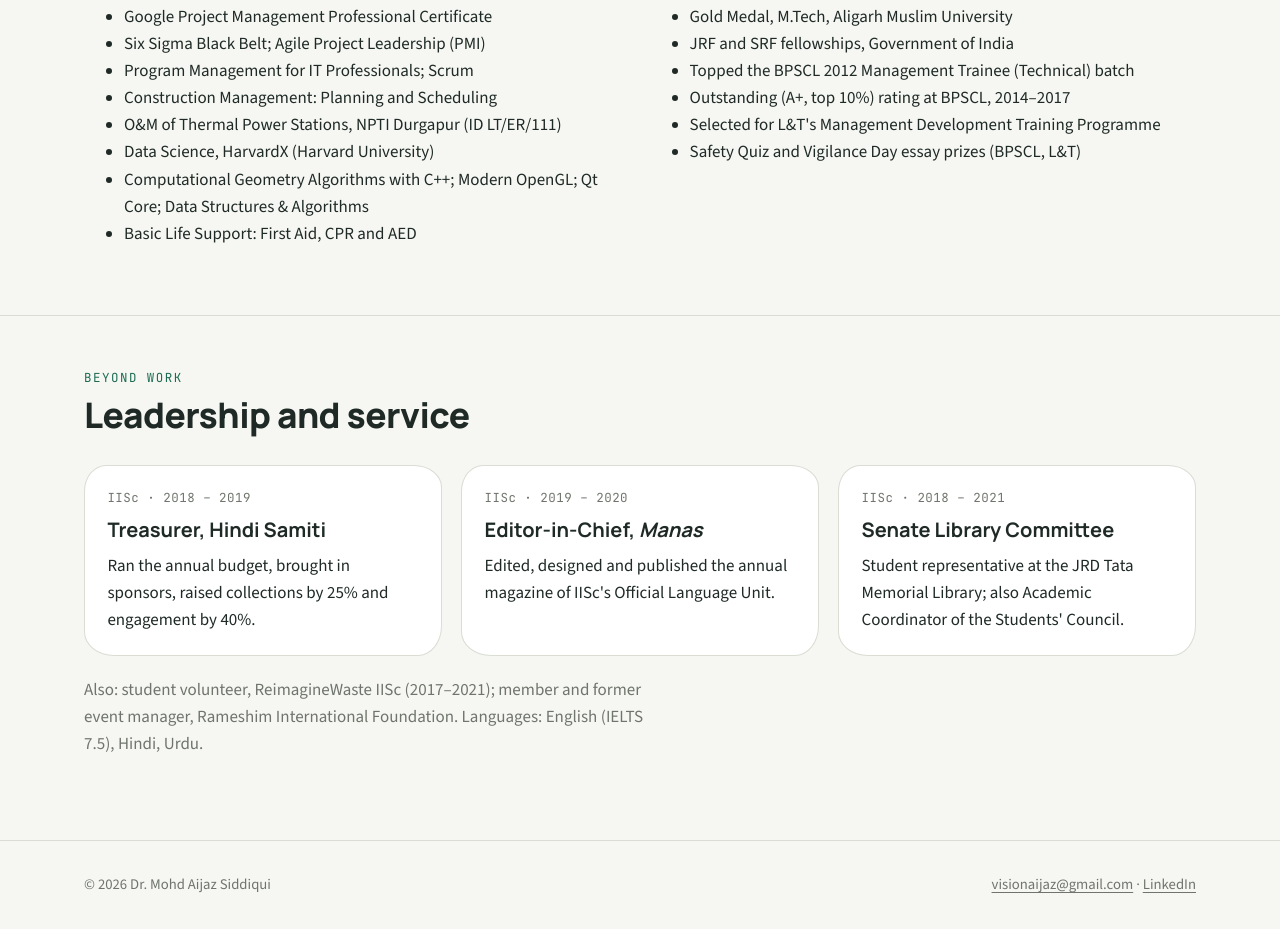
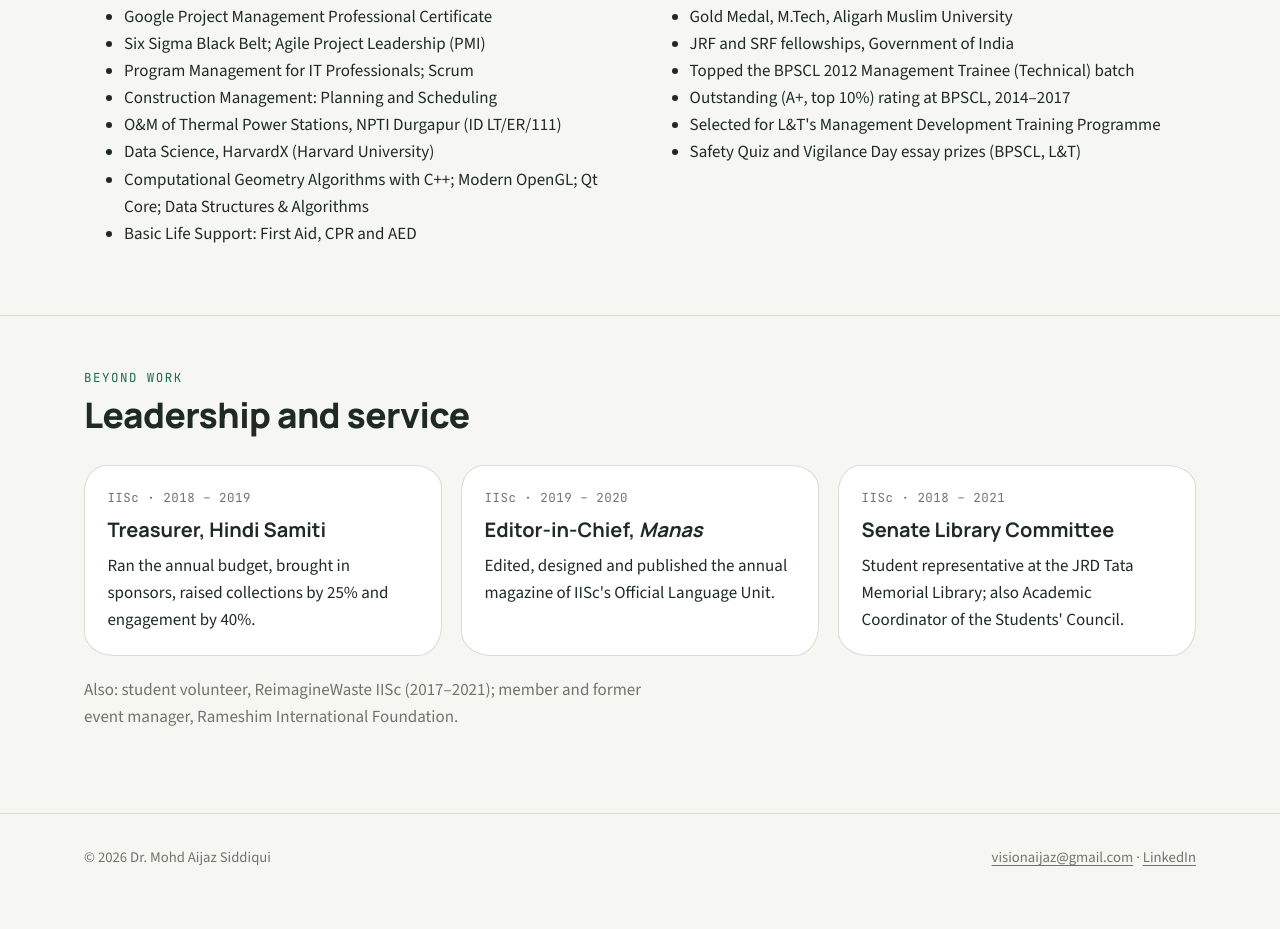
Before and after one commit to digitalAijaz/Website, a plain HTML site: page skills.html in a window 1280 px wide. Shown: the part 2502-3431 px from the top of the page. After the commit the page ends 3404 px from the top, so only its background shows below. Drawn offline with nearby package versions, Linux system fonts and the light colour scheme.

Commit message:
Remove languages line from Education & Skills
Co-Authored-By: Claude Opus 5.5 <noreply@anthropic.com>

```diff
--- a/skills.html
+++ b/skills.html
@@ -168,7 +168,7 @@
         <article class="card"><span class="meta">IISc · 2019 – 2020</span><h3>Editor-in-Chief, <em>Manas</em></h3><p>Edited, designed and published the annual magazine of IISc's Official Language Unit.</p></article>
         <article class="card"><span class="meta">IISc · 2018 – 2021</span><h3>Senate Library Committee</h3><p>Student representative at the JRD Tata Memorial Library; also Academic Coordinator of the Students' Council.</p></article>
       </div>
-      <p class="muted" style="margin-top:1.2rem">Also: student volunteer, ReimagineWaste IISc (2017–2021); member and former event manager, Rameshim International Foundation. Languages: English (IELTS 7.5), Hindi, Urdu.</p>
+      <p class="muted" style="margin-top:1.2rem">Also: student volunteer, ReimagineWaste IISc (2017–2021); member and former event manager, Rameshim International Foundation.</p>
     </div>
   </section>
 </main>
```
